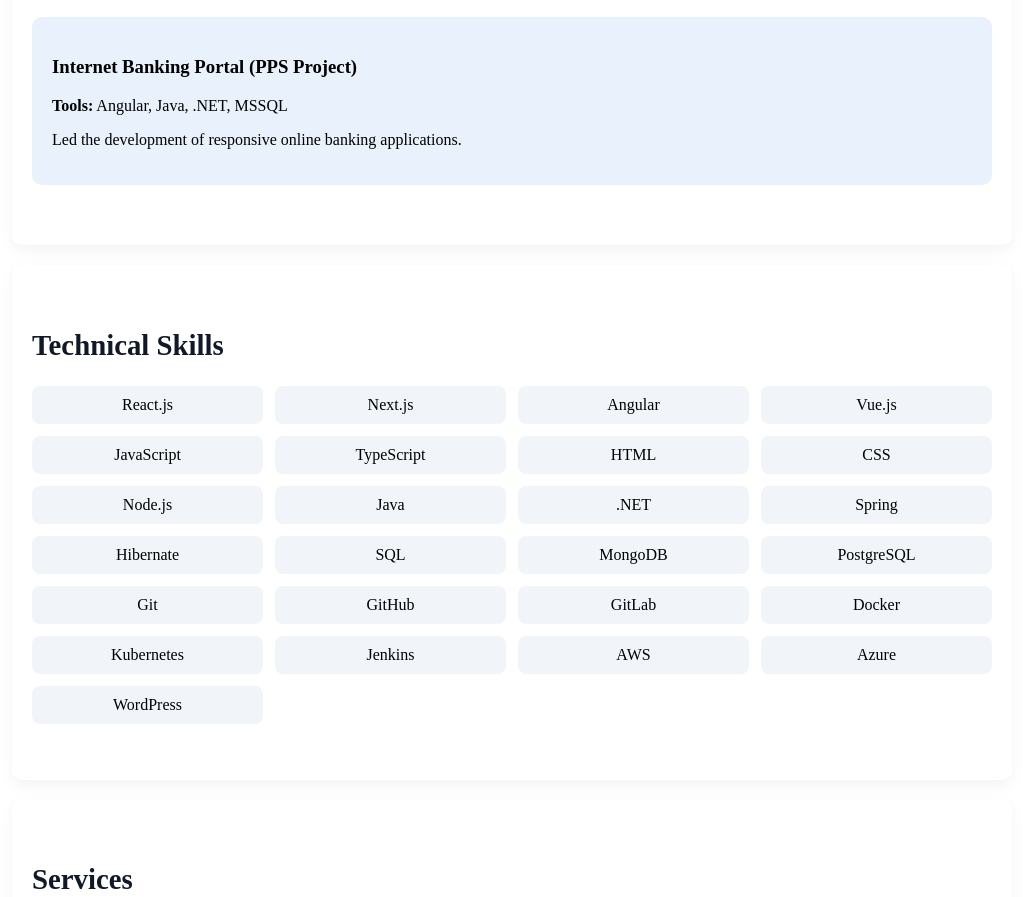
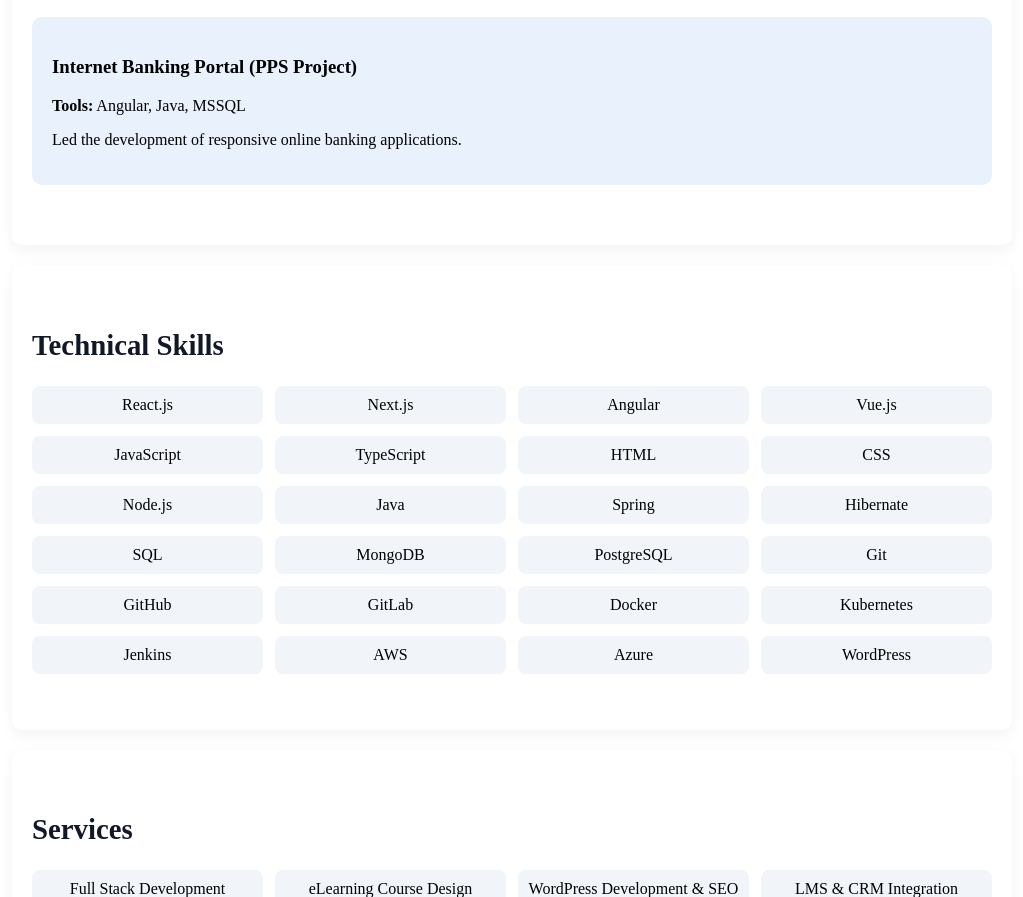
Before and after one commit to Gopi45578/Gopi_portfolio, a plain HTML site: page index.html in a window 1280 px wide. Shown: the part 931-1828 px from the top of the page, without its empty margins (128-1151 px from the left). Drawn offline with nearby package versions, Linux system fonts and the light colour scheme.

Commit message:
update skills

```diff
--- a/index.html
+++ b/index.html
@@ -94,13 +94,13 @@
             },
             {
               name: "Internet Banking Portal (PPS Project)",
-              tools: "Angular, Java, .NET, MSSQL",
+              tools: "Angular, Java, MSSQL",
               description: "Led the development of responsive online banking applications."
             }
           ],
           skills: [
             "React.js", "Next.js", "Angular", "Vue.js", "JavaScript", "TypeScript", "HTML", "CSS",
-            "Node.js", "Java", ".NET", "Spring", "Hibernate", "SQL", "MongoDB", "PostgreSQL",
+            "Node.js", "Java", "Spring", "Hibernate", "SQL", "MongoDB", "PostgreSQL",
             "Git", "GitHub", "GitLab", "Docker", "Kubernetes", "Jenkins", "AWS", "Azure", "WordPress"
           ],
           services: [
```
